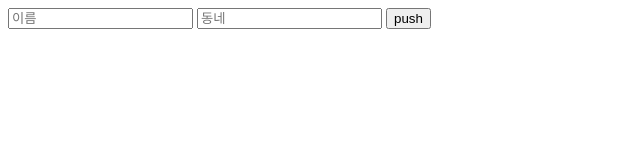
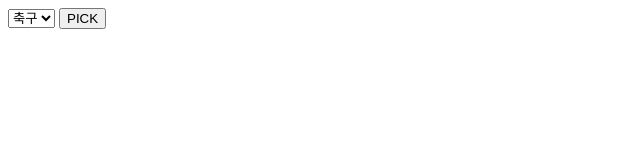
Before and after one commit to sundaymin/Study_JavaScript, a plain HTML site: page JS 공부/index.html in a window 1280 px wide. Shown: the whole page, without its empty margins (0-640 px from the left). Drawn offline with Linux system fonts and the light colour scheme.

Commit message:
삼항연산식

```diff
--- a/JS 공부/index.html
+++ b/JS 공부/index.html
@@ -8,11 +8,12 @@
 
 </head>
 <body>
-    <form>
-        <input type="text" placeholder="이름" id="name"/>
-        <input type="text" placeholder="동네" id="town"/>
-        <input type="submit" value="push"/>
-    </form>
+    <select>
+        <option value="foot" selected>축구</option>
+        <option value="base">야구</option>
+        <option value="basket">농구</option>
+    </select>
+    <button>PICK</button>
 <script src="script.js"></script>
 </body>
 </html>
--- a/JS 공부/script.js
+++ b/JS 공부/script.js
@@ -1,8 +1,11 @@
-const form = document.querySelector("form");
+const select = document.querySelector('select');
+const button = document.querySelector('button');
 
-form.addEventListener("submit",function(e){ //이벤트 객체를 받아서
-    e.preventDefault()
-    //이벤트 객체가 가지고 있는 preventDefault메서드는 기존의 기능을 차단함
-    console.log(form.name.value);
-    console.log(form.town.value);
+button.addEventListener('click',function(){
+    console.log(select.value);//셀렉트태그의 값을 읽어옴
+    let result;
+    result = select.value == "foot"?
+    "축구를 선택함" :
+    "축구를 안선택함"
+    alert(result);
 })
```
